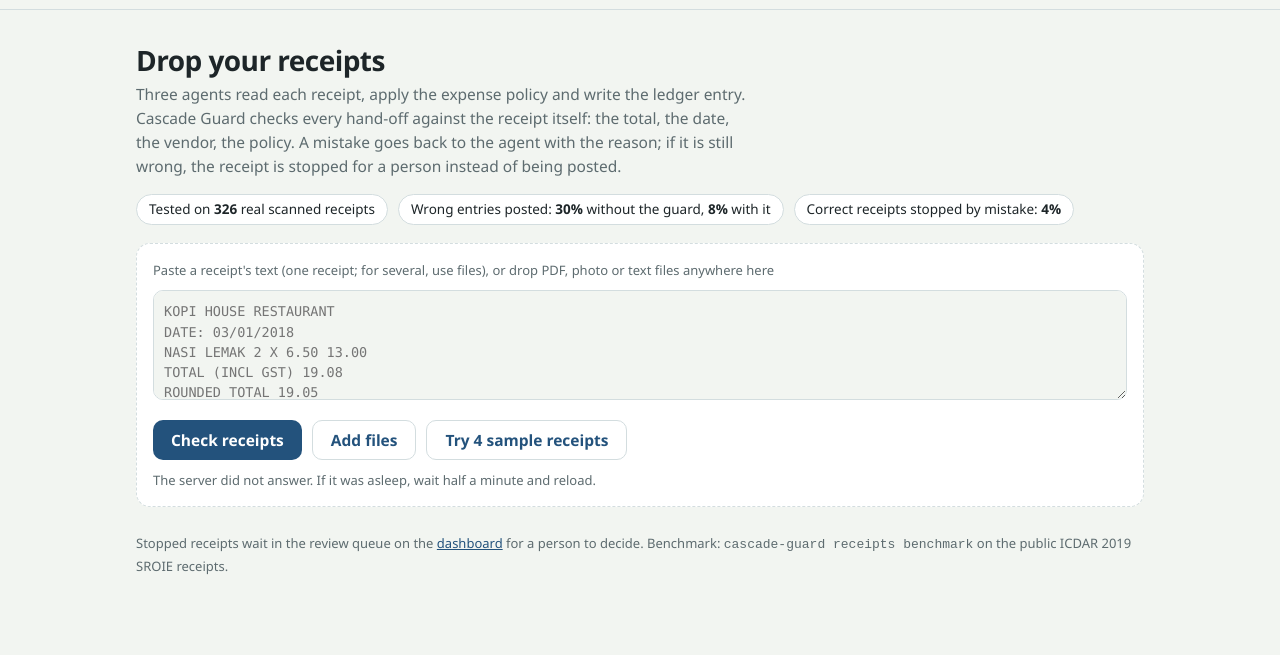
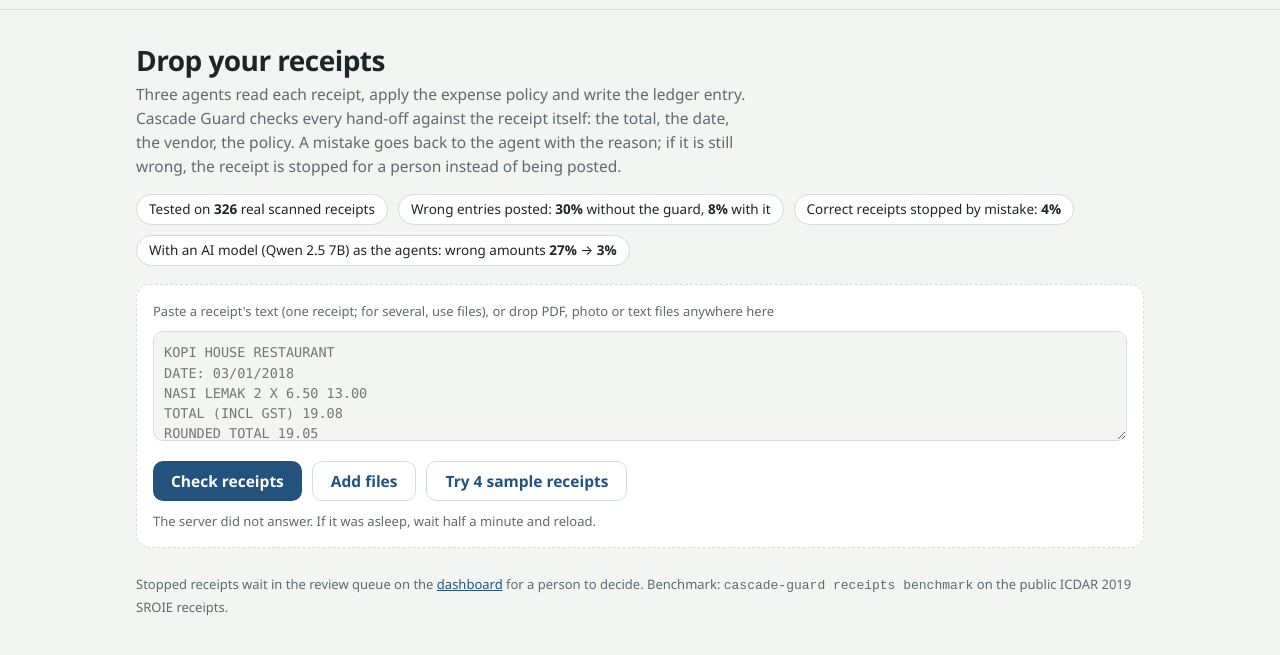
Before and after one commit to kanav10213/cascade-guard, a plain HTML site: page cascade_guard/static/receipts.html in a window 1280 px wide. Shown: the part 63-718 px from the top of the page. Drawn offline with Linux system fonts and the light colour scheme; no server answers.

Commit message:
Real-world results: final table for all five runs (policy decision scored), release notes 1.4.0
Co-Authored-By: Claude Opus 5.5 <noreply@anthropic.com>
Claude-Session: https://claude.ai/code/session_016ZC1g4uPYDB2xoCY8STbum

```diff
--- a/cascade_guard/static/receipts.html
+++ b/cascade_guard/static/receipts.html
@@ -107,6 +107,7 @@ tr:last-child td{border-bottom:0}
     <span>Tested on <b>326</b> real scanned receipts</span>
     <span>Wrong entries posted: <b>30%</b> without the guard, <b>8%</b> with it</span>
     <span>Correct receipts stopped by mistake: <b>4%</b></span>
+    <span>With an AI model (Qwen 2.5 7B) as the agents: wrong amounts <b>27%</b> → <b>3%</b></span>
   </div>
 
   <div id="keyslot"></div>
```
Also changed, not shown: 3 other files.
